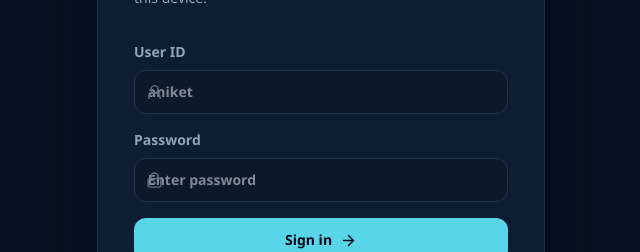
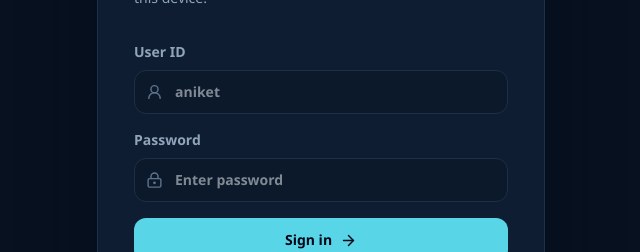
Before and after one commit to aniketk2k/DayForge, a React (Vite) app in the folder habittrack/: page /habits in a window 1280 px wide. Shown: the part 334-586 px from the top of the page, without its empty margins (319-959 px from the left). Built offline with nearby package versions, Linux system fonts and the light colour scheme.

Commit message:
Fix login field icon spacing

```diff
--- a/habittrack/src/index.css
+++ b/habittrack/src/index.css
@@ -147,6 +147,10 @@ a:focus-visible {
   box-shadow: 0 0 0 3px color-mix(in srgb, var(--accent) 12%, transparent);
 }
 
+.field.pl-10 {
+  padding-left: 2.5rem;
+}
+
 .habit-cell {
   display: inline-flex;
   height: 1.7rem;
```
